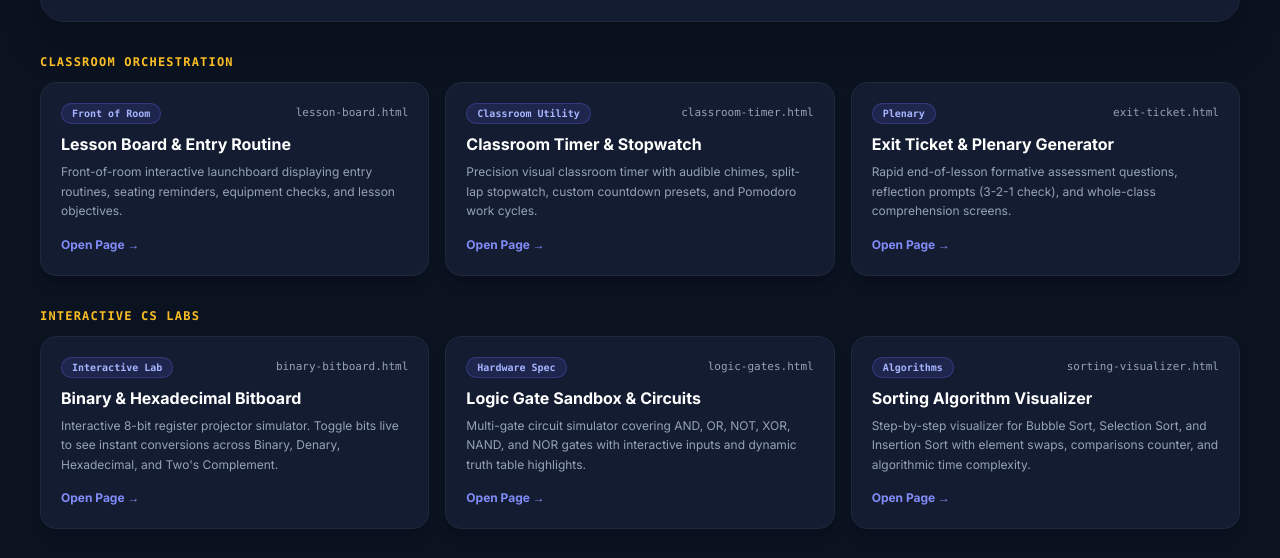
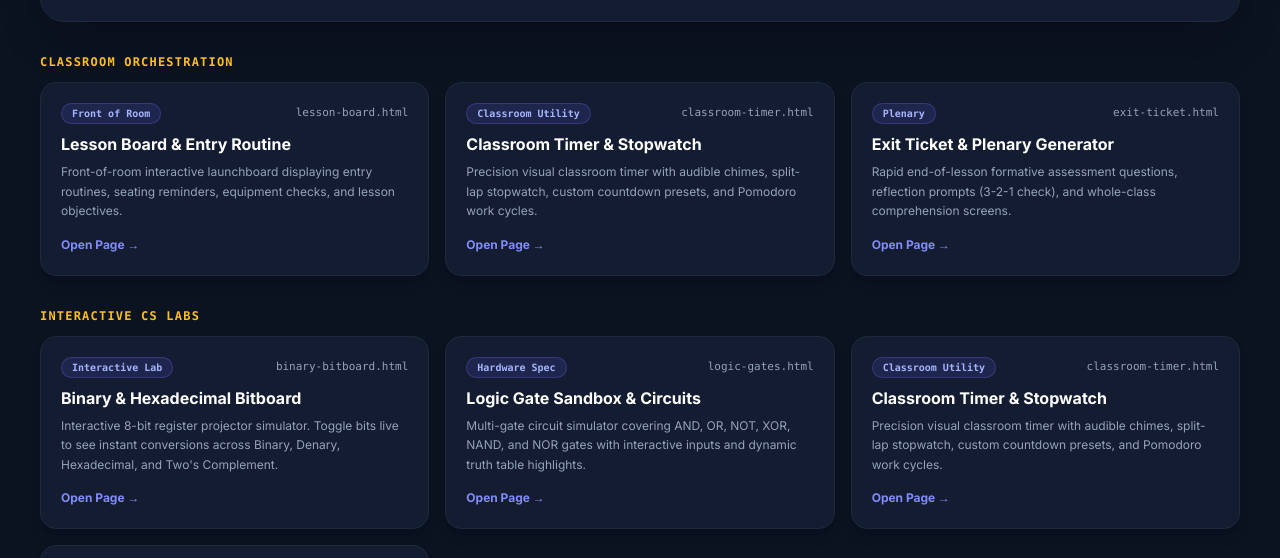
Before and after one commit to galzo-cyber/Itools, a plain HTML site: page index.html in a window 1280 px wide. Shown: the part 172-730 px from the top of the page. Drawn offline with nearby package versions, Linux system fonts and the light colour scheme; a script that the page names is missing.

Commit message:
Update index.html

```diff
--- a/index.html
+++ b/index.html
@@ -89,6 +89,17 @@
             </div>
             <h3 class="text-base font-bold text-white group-hover:text-indigo-300 transition-colors">Logic Gate Sandbox &amp; Circuits</h3>
             <p class="text-xs text-slate-400 mt-1.5 leading-relaxed">Multi-gate circuit simulator covering AND, OR, NOT, XOR, NAND, and NOR gates with interactive inputs and dynamic truth table highlights.</p>
+            <div class="mt-4 inline-flex items-center gap-1.5 text-xs font-bold text-indigo-400 group-hover:translate-x-0.5 transition-transform">
+              Open Page &rarr;
+            </div>
+          </a>
+          <a href="./classroom-timer.html" data-search="classroom timer &amp; stopwatch precision visual classroom timer with audible chimes, split-lap stopwatch, custom countdown presets, and pomodoro work cycles. classroom utility classroom-timer.html classroom orchestration" class="page-card group block rounded-2xl border border-slate-800 bg-[#131C31] p-5 hover:border-indigo-500 transition-all shadow-lg">
+            <div class="flex items-center justify-between gap-2 mb-2">
+              <span class="px-2.5 py-0.5 rounded-full text-[10px] font-mono font-bold bg-indigo-500/15 text-indigo-300 border border-indigo-500/30">Classroom Utility</span>
+              <span class="text-[11px] font-mono text-slate-400 group-hover:text-indigo-300">classroom-timer.html</span>
+            </div>
+            <h3 class="text-base font-bold text-white group-hover:text-indigo-300 transition-colors">Classroom Timer &amp; Stopwatch</h3>
+            <p class="text-xs text-slate-400 mt-1.5 leading-relaxed">Precision visual classroom timer with audible chimes, split-lap stopwatch, custom countdown presets, and Pomodoro work cycles.</p>
             <div class="mt-4 inline-flex items-center gap-1.5 text-xs font-bold text-indigo-400 group-hover:translate-x-0.5 transition-transform">
               Open Page &rarr;
             </div>
```
